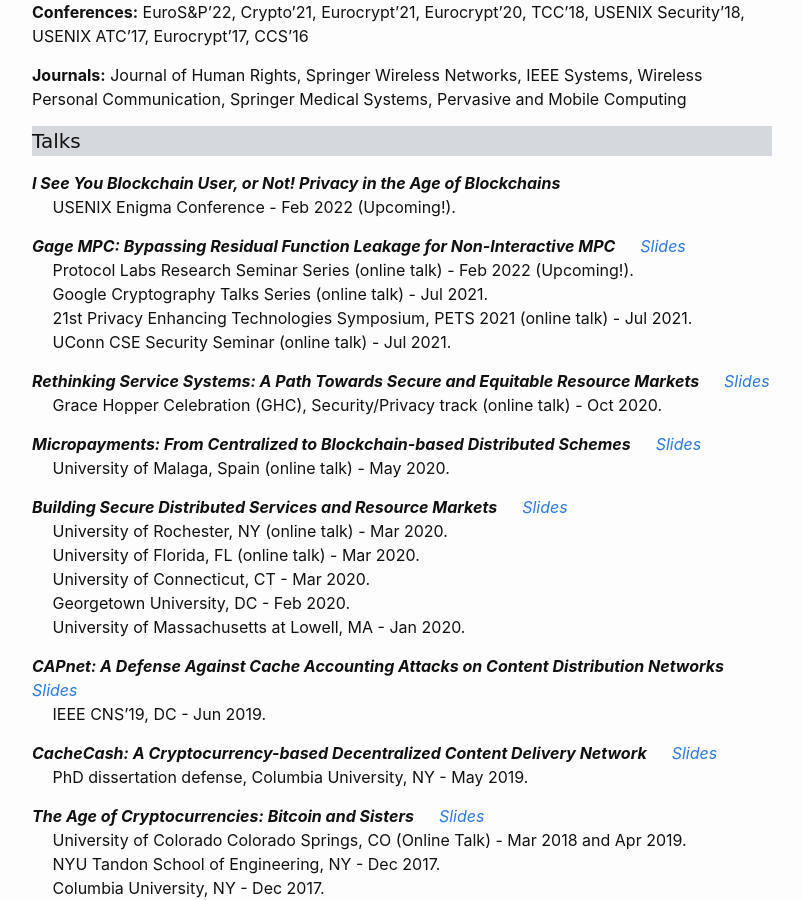
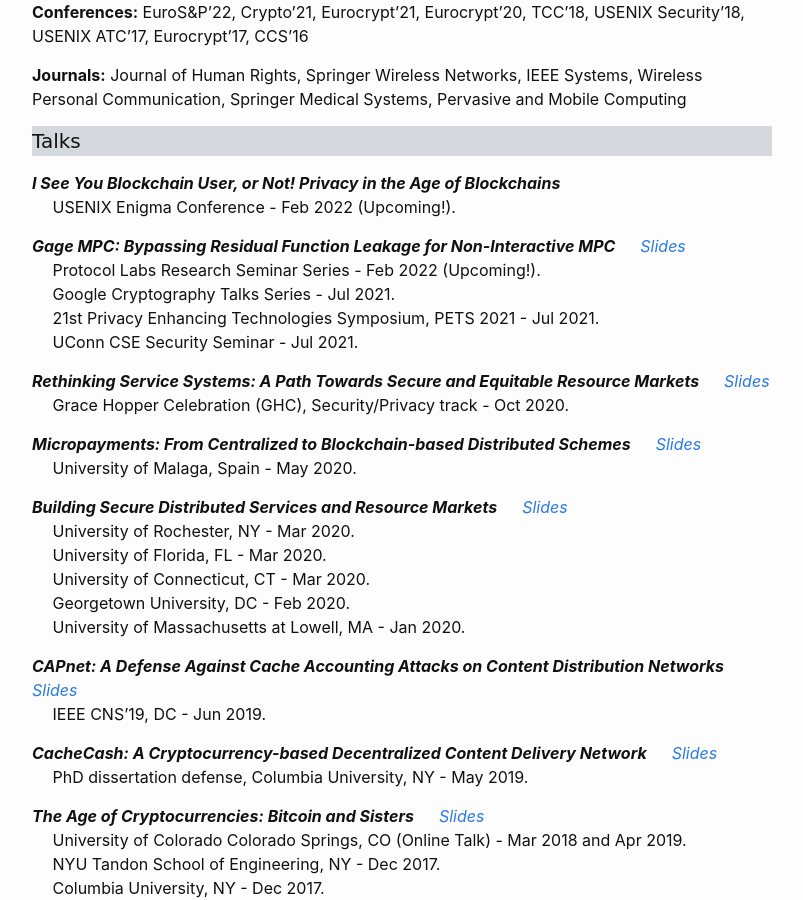
Before and after one commit to GhadaAlmashaqbeh/GhadaAlmashaqbeh.github.io, a Jekyll site: the page built from 03-talks.md, in a window 1280 px wide and 900 px high, scrolled down 651 px. Shown: the whole window, without its empty margins (238-1041 px from the left). Built offline with Jekyll 4.4.1, drawn with Linux system fonts in a browser that asks for light colours.

Commit message:
update talks

```diff
--- a/03-talks.md
+++ b/03-talks.md
@@ -37,20 +37,20 @@
 &emsp; USENIX Enigma Conference - Feb 2022 (Upcoming!).
 
 ***Gage MPC: Bypassing Residual Function Leakage for Non-Interactive MPC*** &emsp; [_Slides_](../slides/gagempc-pets-2021.pdf)<br/>
-&emsp; Protocol Labs Research Seminar Series (online talk) - Feb 2022 (Upcoming!).<br/>
-&emsp; Google Cryptography Talks Series (online talk) - Jul 2021.<br/>
-&emsp; 21st Privacy Enhancing Technologies Symposium, PETS 2021 (online talk) - Jul 2021.<br/>
-&emsp; UConn CSE Security Seminar (online talk) - Jul 2021.
+&emsp; Protocol Labs Research Seminar Series - Feb 2022 (Upcoming!).<br/>
+&emsp; Google Cryptography Talks Series - Jul 2021.<br/>
+&emsp; 21st Privacy Enhancing Technologies Symposium, PETS 2021 - Jul 2021.<br/>
+&emsp; UConn CSE Security Seminar - Jul 2021.
 
 ***Rethinking Service Systems: A Path Towards Secure and Equitable Resource Markets*** &emsp; [_Slides_](../slides/ghc-2020-talk.pdf)<br/>
-&emsp; Grace Hopper Celebration (GHC), Security/Privacy track (online talk) - Oct 2020.
+&emsp; Grace Hopper Celebration (GHC), Security/Privacy track - Oct 2020.
 
 ***Micropayments: From Centralized to Blockchain-based Distributed Schemes*** &emsp; [_Slides_](../slides/micropayments-talk.pdf)<br/>
-&emsp; University of Malaga, Spain (online talk) - May 2020.
+&emsp; University of Malaga, Spain - May 2020.
 
 ***Building Secure Distributed Services and Resource Markets*** &emsp; [_Slides_](../slides/job-talk.pdf)<br/>
-&emsp; University of Rochester, NY (online talk) - Mar 2020.<br/>
-&emsp; University of Florida, FL (online talk) - Mar 2020.<br/>
+&emsp; University of Rochester, NY - Mar 2020.<br/>
+&emsp; University of Florida, FL - Mar 2020.<br/>
 &emsp; University of Connecticut, CT - Mar 2020.<br/>
 &emsp; Georgetown University, DC - Feb 2020.<br/>
 &emsp; University of Massachusetts at Lowell, MA - Jan 2020.<br/>
```
